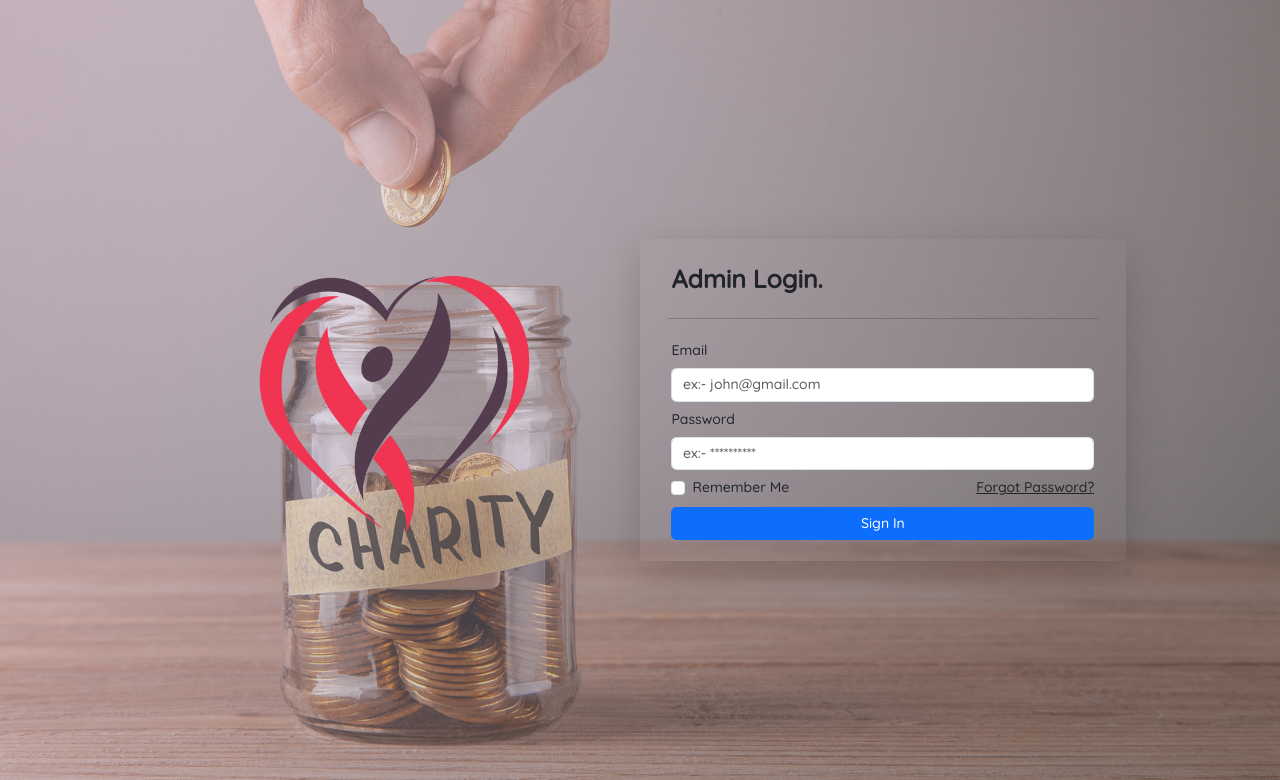
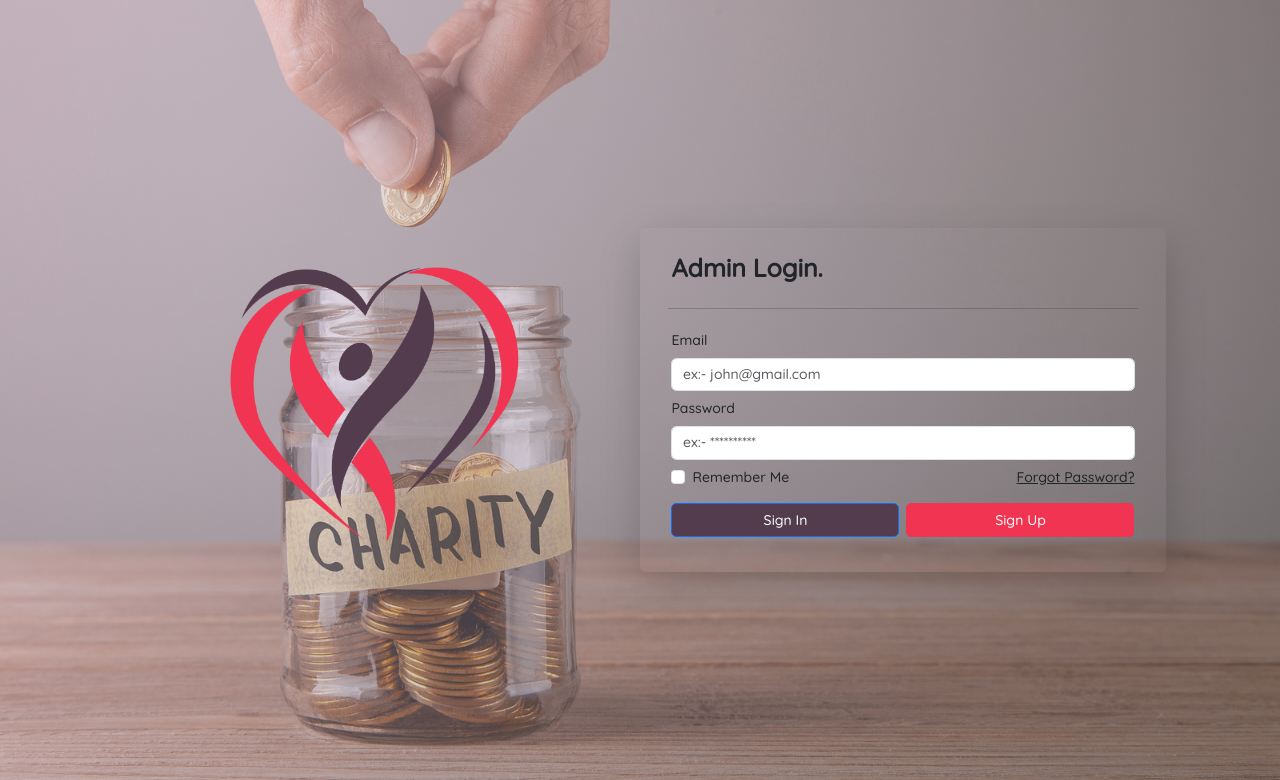
Before and after one commit to Helitha1/Migten, a PHP site: page /signIn.php in a window 1280 px wide. Shown: the top 780 px of the page. Run offline with PHP 8.4, Linux system fonts and the light colour scheme; some libraries are stand-ins or nearby versions.

Commit message:
Update signIn.php

```diff
--- a/signIn.php
+++ b/signIn.php
@@ -1,14 +1,16 @@
 <!DOCTYPE html>
 <html>
+
 <head>
     <meta charset="UTF-8">
     <meta http-equiv="X-UA-Compatible" content="IE=edge">
     <meta name="viewport" content="width=device-width, initial-scale=1.0">
-    <title>Admin Login | E Learning</title>
-    <link rel="stylesheet" href="bootstrap.css"/>
-    <link rel="stylesheet" href="style.css"/>
-    <link rel="icon" href="resource/logo.png"/>
+    <title>Sign In | Charity Donation</title>
+    <link rel="stylesheet" href="bootstrap.css" />
+    <link rel="stylesheet" href="style.css" />
+    <link rel="icon" href="resource/logo.png" />
 </head>
+
 <body class="body">
 
     <div class="container-fluid vh-100 d-flex justify-content-center">
@@ -28,7 +30,7 @@
                             <div class="col-12 ">
                                 <p class="title02">Admin Login.</p>
                             </div>
-                 <hr/>
+                            <hr />
                             <div class="col-12 ">
                                 <label class="form-label">Email</label>
                                 <input type="email" class="form-control" placeholder="ex:- john@gmail.com" id="e" />
@@ -48,8 +50,11 @@
                             <div class="col-6 text-end">
                                 <a href="#" class="link-dark" onclick="forgotPassword();">Forgot Password?</a>
                             </div>
-                <div class="col-12  d-grid">
-                                <button class="btn btn-primary" onclick="adminVerification();">Sign In</button>
+                            <div class="col-12 col-lg-6 d-grid my-3">
+                                <button class="btn btn-primary"  style="background-color: #543c4f;">Sign In</button>
+                            </div>
+                            <div class="col-12 col-lg-6 d-grid my-3">
+                                <button class="btn text-white" style="background-color: #f13451;">Sign Up</button>
                             </div>
 
 
@@ -107,7 +112,7 @@
                             <div class="col-6">
                                 <label class="form-label">New Password</label>
                                 <div class="input-group mb-3">
-                                        <input type="password" class="form-control" id="np"/>
+                                    <input type="password" class="form-control" id="np" />
                                     <button class="btn btn-outline-secondary" type="button" id="npb" onclick="showPassword();">Show</button>
                                 </div>
                             </div>
@@ -115,14 +120,14 @@
                             <div class="col-6">
                                 <label class="form-label">Re-type Password</label>
                                 <div class="input-group mb-3">
-                                        <input type="password" class="form-control" id="rnp"/>
+                                    <input type="password" class="form-control" id="rnp" />
                                     <button class="btn btn-outline-secondary" type="button" id="rnpb" onclick="showPassword2();">Show</button>
                                 </div>
                             </div>
 
                             <div class="col-12">
                                 <label class="form-label">Verification Code</label>
-                                    <input type="text" class="form-control" id="vc"/>
+                                <input type="text" class="form-control" id="vc" />
                             </div>
 
                         </div>
@@ -148,4 +153,5 @@
     <script src="bootstrap.bundle.js"></script>
     <script src="script.js"></script>
 </body>
+
 </html>
```
Lines whose indentation alone changed are shown as unchanged.
